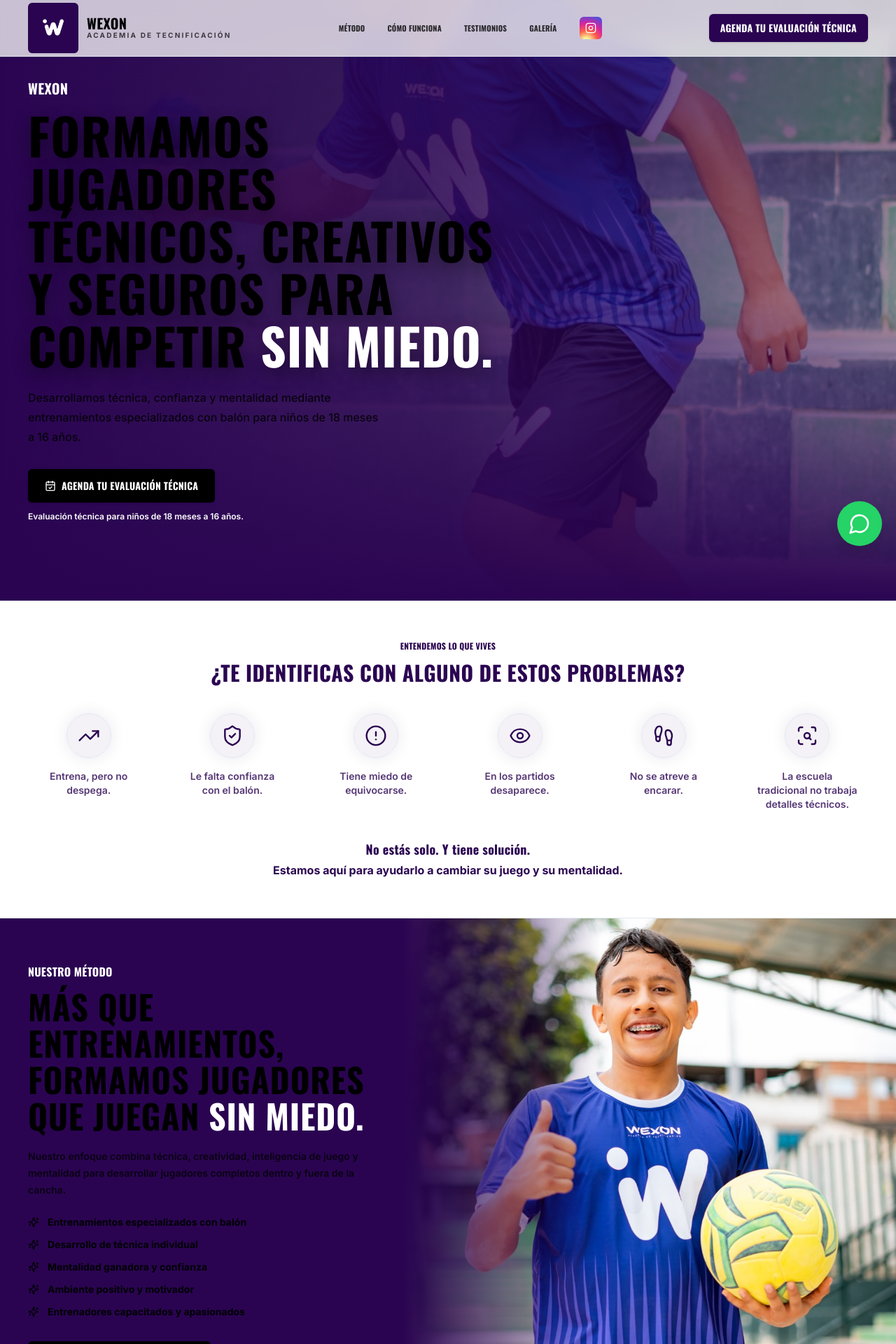
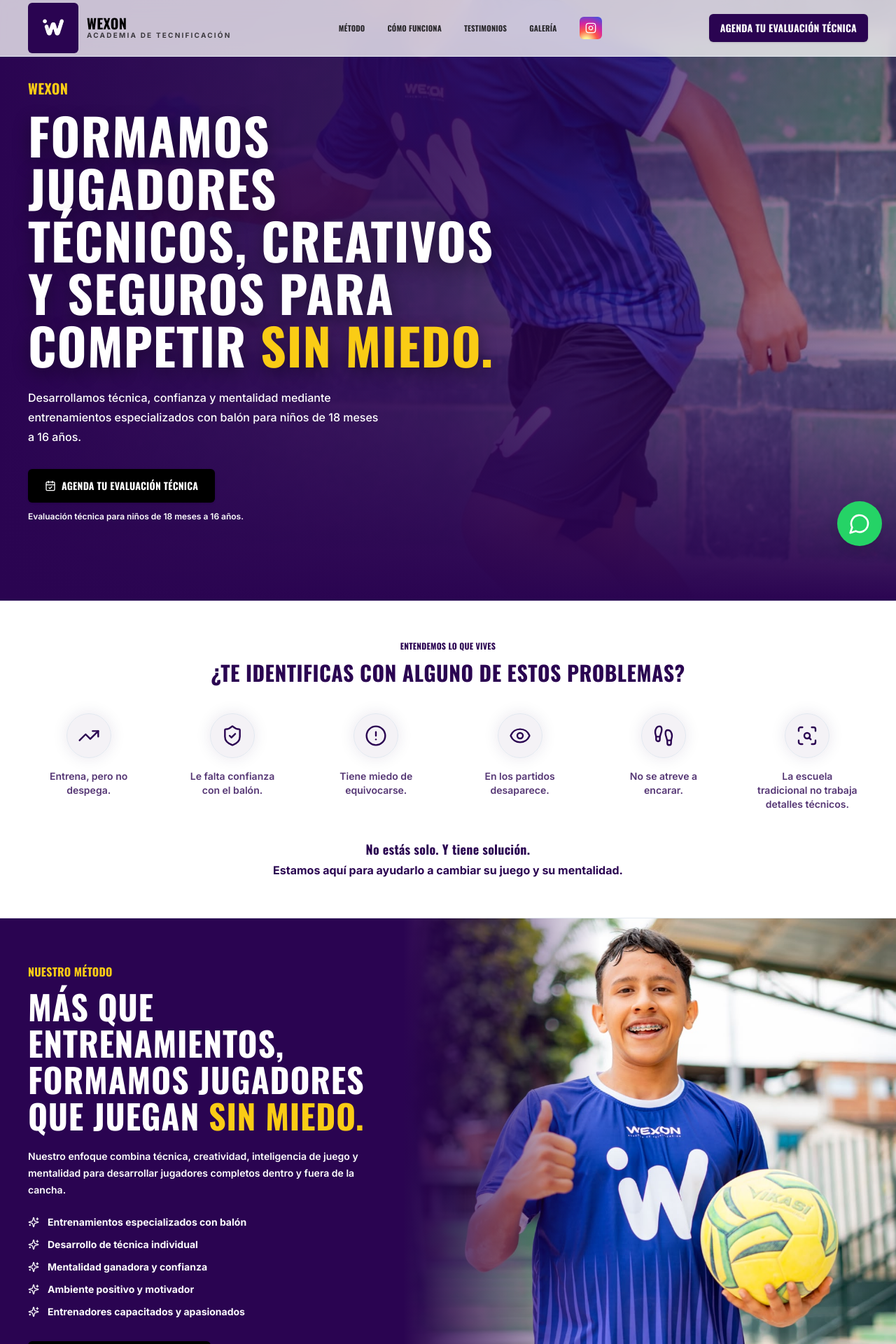
Before and after one commit to castroycespedes/PAGINA-WEB-WESON-FC, a Next.js app in the folder frontend/: page / in a window 1280 px wide. Shown: the top 1920 px of the page at 70% size. Built offline with nearby package versions, Linux system fonts and the light colour scheme.

Commit message:
Highlight WEXON headings in yellow

```diff
--- a/frontend/src/app/page.tsx
+++ b/frontend/src/app/page.tsx
@@ -108,14 +108,14 @@
         <div className="absolute inset-0 bg-gradient-to-t from-primary via-transparent to-primary/25" />
         <div className="relative mx-auto flex min-h-[760px] max-w-7xl items-center px-5 py-28 sm:px-8 lg:px-10">
           <div className="max-w-2xl">
-            <p className="mb-4 text-lg font-black uppercase tracking-[0.28em] text-white sm:text-xl">
+            <p className="mb-4 text-lg font-black uppercase tracking-[0.28em] text-[#facc15] sm:text-xl">
               WEXON
             </p>
-            <h1 className="floating-title text-5xl font-black uppercase leading-[1.04] tracking-wide text-black sm:text-6xl lg:text-7xl">
+            <h1 className="floating-title text-5xl font-black uppercase leading-[1.04] tracking-wide text-white sm:text-6xl lg:text-7xl">
               Formamos jugadores técnicos, creativos y seguros para competir{' '}
-              <span className="text-white">sin miedo.</span>
+              <span className="text-[#facc15]">sin miedo.</span>
             </h1>
-            <p className="mt-6 max-w-lg text-base font-medium leading-7 text-black/85">
+            <p className="mt-6 max-w-lg text-base font-medium leading-7 text-white">
               Desarrollamos técnica, confianza y mentalidad mediante entrenamientos especializados
               con balón para niños de 18 meses a 16 años.
             </p>
@@ -165,24 +165,24 @@
         </div>
       </section>
 
-      <section id="metodo" className="overflow-hidden bg-primary text-black">
+      <section id="metodo" className="overflow-hidden bg-primary text-white">
         <div className="mx-auto grid max-w-7xl items-stretch lg:min-h-[620px] lg:grid-cols-[0.9fr_1.1fr]">
           <div className="flex flex-col justify-center px-5 py-16 sm:px-8 lg:px-10">
-            <p className="text-sm font-black uppercase tracking-[0.28em] text-white sm:text-base">
+            <p className="text-sm font-black uppercase tracking-[0.28em] text-[#facc15] sm:text-base">
               Nuestro método
             </p>
-            <h2 className="mt-3 max-w-xl text-4xl font-black uppercase leading-[1.08] tracking-wide text-black sm:text-5xl">
+            <h2 className="mt-3 max-w-xl text-4xl font-black uppercase leading-[1.08] tracking-wide text-white sm:text-5xl">
               Más que entrenamientos, formamos jugadores que juegan{' '}
-              <span className="text-white">sin miedo.</span>
+              <span className="text-[#facc15]">sin miedo.</span>
             </h2>
-            <p className="mt-5 max-w-lg text-sm font-semibold leading-6 text-black/80">
+            <p className="mt-5 max-w-lg text-sm font-semibold leading-6 text-white">
               Nuestro enfoque combina técnica, creatividad, inteligencia de juego y mentalidad
               para desarrollar jugadores completos dentro y fuera de la cancha.
             </p>
             <ul className="mt-6 space-y-3">
               {methodItems.map((item) => (
-                <li key={item} className="flex items-center gap-3 text-sm font-bold text-black">
-                  <Sparkles className="h-4 w-4 text-black" />
+                <li key={item} className="flex items-center gap-3 text-sm font-bold text-white">
+                  <Sparkles className="h-4 w-4 text-white" />
                   {item}
                 </li>
               ))}
@@ -237,7 +237,7 @@
 
       <section id="testimonios" className="bg-primary px-5 py-16 text-white sm:px-8 lg:px-10">
         <div className="mx-auto max-w-7xl">
-          <p className="text-center text-xs font-black uppercase tracking-[0.32em] text-white">
+          <p className="text-center text-xs font-black uppercase tracking-[0.32em] text-[#facc15]">
             Lo que dicen los padres
           </p>
           <h2 className="mt-3 text-center text-3xl font-black uppercase leading-[1.08] tracking-wide">
@@ -267,7 +267,7 @@
 
       <section id="galeria" className="bg-white px-5 py-14 text-primary sm:px-8 lg:px-10">
         <div className="mx-auto max-w-7xl">
-          <p className="text-center text-xs font-black uppercase tracking-[0.32em] text-primary">
+          <p className="text-center text-xs font-black uppercase tracking-[0.32em] text-[#facc15]">
             Ver es creer
           </p>
           <h2 className="floating-title mt-3 text-center text-3xl font-black uppercase leading-[1.08] tracking-wide text-primary">
@@ -291,7 +291,7 @@
           <div className="max-w-2xl">
             <h2 className="floating-title text-4xl font-black uppercase leading-[1.14] tracking-wide text-black sm:text-5xl">
               Tu hijo puede jugar con más técnica,{' '}
-              <span className="inline-block pt-1 text-primary">confianza y valentía.</span>
+              <span className="inline-block pt-1 text-[#facc15]">confianza y valentía.</span>
             </h2>
             <p className="mt-4 max-w-lg text-sm font-semibold leading-6 text-black/80">
               Agenda hoy su evaluación técnica y da el primer paso hacia su mejor versión.
--- a/frontend/src/components/landing/landing-header.tsx
+++ b/frontend/src/components/landing/landing-header.tsx
@@ -94,8 +94,8 @@
                     aria-current={activeSection === item.href ? 'location' : undefined}
                     className={`rounded-md px-3 py-3 transition focus-visible:outline-none focus-visible:ring-2 focus-visible:ring-white ${
                       activeSection === item.href
-                        ? 'bg-white text-black'
-                        : 'text-white hover:bg-white/90 hover:text-black'
+                        ? 'bg-white/10 text-[#facc15]'
+                        : 'text-[#facc15] hover:bg-white/90 hover:text-black'
                     }`}
                   >
                     {item.label}
@@ -106,7 +106,7 @@
                   target="_blank"
                   rel="noreferrer"
                   onClick={() => setOpen(false)}
-                  className="flex min-h-11 w-fit max-w-full self-start items-center gap-2 rounded-md px-3 py-2 text-white transition hover:bg-black/20 hover:text-black focus-visible:outline-none focus-visible:ring-2 focus-visible:ring-white"
+                  className="flex min-h-11 w-fit max-w-full self-start items-center gap-2 rounded-md px-3 py-2 text-[#facc15] transition hover:bg-white/90 hover:text-black focus-visible:outline-none focus-visible:ring-2 focus-visible:ring-white"
                 >
                   <Instagram className="h-4 w-4" />
                   Instagram
```
